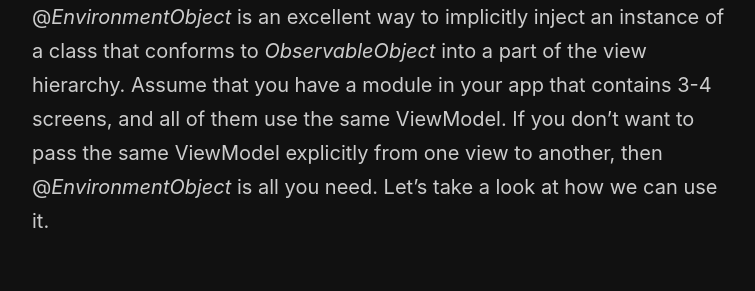
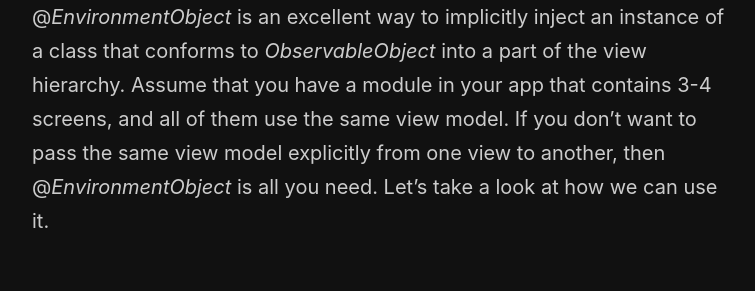
Before and after one commit to mecid/mecid.github.io, a Jekyll site: the page built from _posts/2020-07-02-the-difference-between-stateobject-environmentobject-and-observedobject-in-swiftui.md, in a window 1280 px wide and 900 px high, scrolled down 2617 px. Shown: the part 221-512 px from the top of the window, without its empty margins (258-1013 px from the left). Built offline with Jekyll 4.4.1, drawn with Linux system fonts in a browser that asks for light colours.

Commit message:
difference between so and oo post updated

````diff
--- a/_posts/2020-07-02-the-difference-between-stateobject-environmentobject-and-observedobject-in-swiftui.md
+++ b/_posts/2020-07-02-the-difference-between-stateobject-environmentobject-and-observedobject-in-swiftui.md
@@ -70,7 +70,7 @@ NavigationLink(
 > To learn more about using container views, take a look at my ["Redux-like state container in SwiftUI. Container Views."](/2019/10/02/redux-like-state-container-in-swiftui-part3/) post.
 
 #### @EnvironmentObject
-@*EnvironmentObject* is an excellent way to implicitly inject an instance of a class that conforms to *ObservableObject* into a part of the view hierarchy. Assume that you have a module in your app that contains 3-4 screens, and all of them use the same ViewModel. If you don't want to pass the same ViewModel explicitly from one view to another, then @*EnvironmentObject* is all you need. Let's take a look at how we can use it.
+@*EnvironmentObject* is an excellent way to implicitly inject an instance of a class that conforms to *ObservableObject* into a part of the view hierarchy. Assume that you have a module in your app that contains 3-4 screens, and all of them use the same view model. If you don't want to pass the same view model explicitly from one view to another, then @*EnvironmentObject* is all you need. Let's take a look at how we can use it.
 
 ```swift
 @main
````
